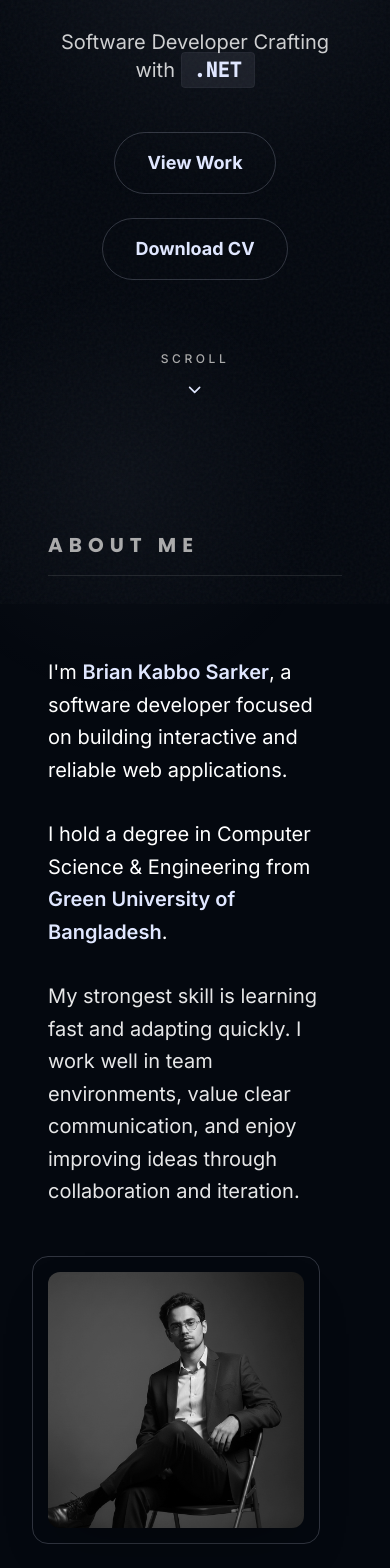
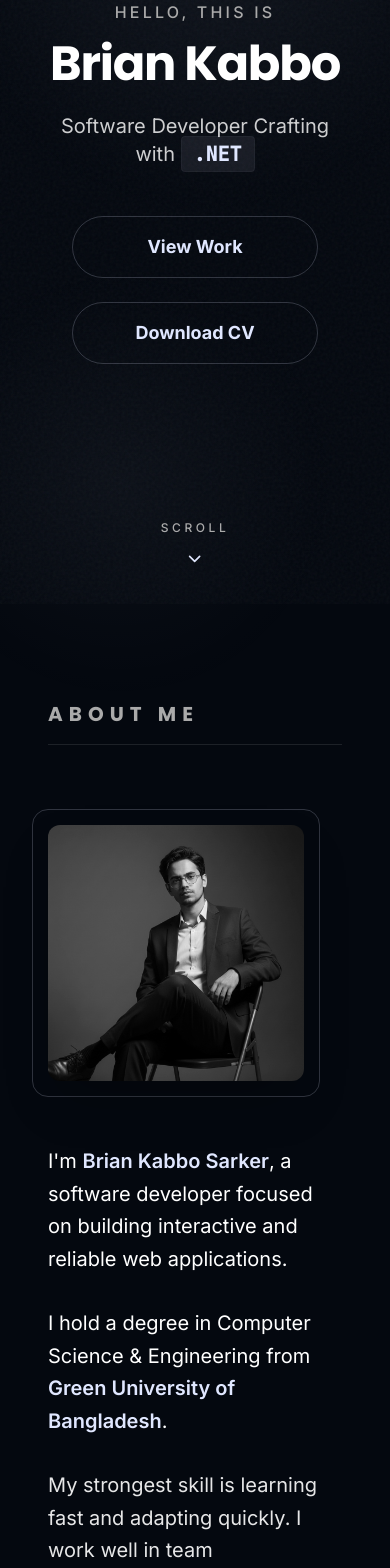
Before and after one commit to Charan951/protfilo, a React (Vite) app in the folder Brian Kabbo Sarker/: page / in a window 390 px wide. Shown: the part 240-1808 px from the top of the page. Built offline with nearby package versions, Linux system fonts and the light colour scheme.

Commit message:
Fix Mobile view

```diff
--- a/Brian Kabbo Sarker/src/sections/About.tsx
+++ b/Brian Kabbo Sarker/src/sections/About.tsx
@@ -9,7 +9,7 @@ const About: React.FC = () => {
     visible: {
       opacity: 1,
       y: 0,
-      transition: { duration: 0.8, ease: [0.16, 1, 0.3, 1] }
+      transition: { duration: 0.8, ease: [0.16, 1, 0.3, 1] as [number, number, number, number] }
     },
   };
 
@@ -32,7 +32,25 @@ const About: React.FC = () => {
         <h2 className="text-xl md:text-2xl font-bold tracking-[0.3em] text-[#aaa] uppercase px-0">ABOUT ME</h2>
       </motion.div>
 
-      <div className="flex flex-col md:flex-row items-start justify-between gap-16 mb-24">
+      <div className="flex flex-col md:flex-row-reverse items-start justify-between gap-16 mb-24">
+        {/* Profile Photo */}
+        <motion.div
+          initial="hidden"
+          whileInView="visible"
+          viewport={{ once: true, margin: "-100px" }}
+          variants={revealVariants}
+          className="md:w-2/5 flex justify-center"
+        >
+          <div className="relative group">
+            <div className="absolute -inset-4 border border-moonstone/20 rounded-2xl group-hover:border-moonstone/40 transition-colors duration-500" />
+            <img
+              src={profilePhoto}
+              alt="Brian Kabbo Sarker"
+              className="w-64 h-64 md:w-80 md:h-80 rounded-xl object-cover grayscale hover:grayscale-0 transition-all duration-700 shadow-2xl relative z-10"
+            />
+          </div>
+        </motion.div>
+
         {/* Bio Text */}
         <motion.div
           initial="hidden"
@@ -52,24 +70,6 @@ const About: React.FC = () => {
             My strongest skill is learning fast and adapting quickly. I work well in team environments, value clear
             communication, and enjoy improving ideas through collaboration and iteration.
           </p>
-        </motion.div>
-
-        {/* Profile Photo */}
-        <motion.div
-          initial="hidden"
-          whileInView="visible"
-          viewport={{ once: true, margin: "-100px" }}
-          variants={revealVariants}
-          className="md:w-2/5 flex justify-center"
-        >
-          <div className="relative group">
-            <div className="absolute -inset-4 border border-moonstone/20 rounded-2xl group-hover:border-moonstone/40 transition-colors duration-500" />
-            <img
-              src={profilePhoto}
-              alt="Brian Kabbo Sarker"
-              className="w-64 h-64 md:w-80 md:h-80 rounded-xl object-cover grayscale hover:grayscale-0 transition-all duration-700 shadow-2xl relative z-10"
-            />
-          </div>
         </motion.div>
       </div>
 
--- a/Brian Kabbo Sarker/src/sections/Contact.tsx
+++ b/Brian Kabbo Sarker/src/sections/Contact.tsx
@@ -53,10 +53,10 @@ const Contact: React.FC = () => {
           <div className="h-1 w-0 group-hover:w-full bg-moonstone transition-all duration-700 mx-auto mt-6" />
         </a>
 
-        <div className="flex flex-wrap justify-center gap-6 mt-24">
+        <div className="flex flex-col sm:flex-row justify-center items-center gap-6 mt-24">
           <a
             href="mailto:braiankabbo@gmail.com"
-            className="btn-shine flex items-center gap-3 px-10 py-5 rounded-2xl border border-moonstone-border bg-transparent hover:bg-white transition-all duration-300 text-moonstone font-bold text-lg"
+            className="w-full sm:w-auto btn-shine flex items-center justify-center gap-3 px-10 py-5 rounded-2xl border border-moonstone-border bg-transparent hover:bg-white transition-all duration-300 text-moonstone font-bold text-lg"
           >
             <Mail className="w-5 h-5" />
             Email Me
@@ -65,7 +65,7 @@ const Contact: React.FC = () => {
             href="https://linkedin.com/in/brian-kabbo-sarker"
             target="_blank"
             rel="noopener noreferrer"
-            className="btn-shine flex items-center gap-3 px-10 py-5 rounded-2xl border border-moonstone-border bg-transparent hover:bg-white transition-all duration-300 text-moonstone font-bold text-lg"
+            className="w-full sm:w-auto btn-shine flex items-center justify-center gap-3 px-10 py-5 rounded-2xl border border-moonstone-border bg-transparent hover:bg-white transition-all duration-300 text-moonstone font-bold text-lg"
           >
             <Linkedin className="w-5 h-5" />
             LinkedIn
--- a/Brian Kabbo Sarker/src/sections/Hero.tsx
+++ b/Brian Kabbo Sarker/src/sections/Hero.tsx
@@ -19,12 +19,12 @@ const Hero: React.FC = () => {
     visible: {
       y: 0,
       opacity: 1,
-      transition: { duration: 0.8, ease: [0.16, 1, 0.3, 1] },
+      transition: { duration: 0.8, ease: [0.16, 1, 0.3, 1] as [number, number, number, number] },
     },
   };
 
   return (
-    <section id="home" className="relative h-[80vh] lg:h-screen flex flex-col items-center justify-center px-6">
+    <section id="home" className="relative h-screen flex flex-col items-center justify-center px-6">
       <motion.div
         variants={containerVariants}
         initial="hidden"
@@ -55,11 +55,11 @@ const Hero: React.FC = () => {
 
         <motion.div
           variants={itemVariants}
-          className="flex flex-wrap items-center justify-center gap-6"
+          className="flex flex-col sm:flex-row items-center justify-center gap-6 w-full px-6 sm:px-0"
         >
           <a
             href="#works"
-            className="group btn-shine px-8 py-4 rounded-full border border-moonstone-border text-moonstone font-bold text-lg bg-transparent hover:bg-white transition-all duration-300"
+            className="w-full sm:w-auto group btn-shine px-8 py-4 rounded-full border border-moonstone-border text-moonstone font-bold text-lg bg-transparent hover:bg-white transition-all duration-300 text-center"
           >
             View Work
           </a>
@@ -67,7 +67,7 @@ const Hero: React.FC = () => {
             href="https://drive.google.com/file/d/1ERIkqExyzmGRm_Hhst7v-mMBce7TGdWh/view?usp=sharing"
             target="_blank"
             rel="noopener noreferrer"
-            className="group btn-shine px-8 py-4 rounded-full border border-moonstone-border text-moonstone font-bold text-lg bg-transparent hover:bg-white transition-all duration-300"
+            className="w-full sm:w-auto group btn-shine px-8 py-4 rounded-full border border-moonstone-border text-moonstone font-bold text-lg bg-transparent hover:bg-white transition-all duration-300 text-center"
           >
             Download CV
           </a>
```
